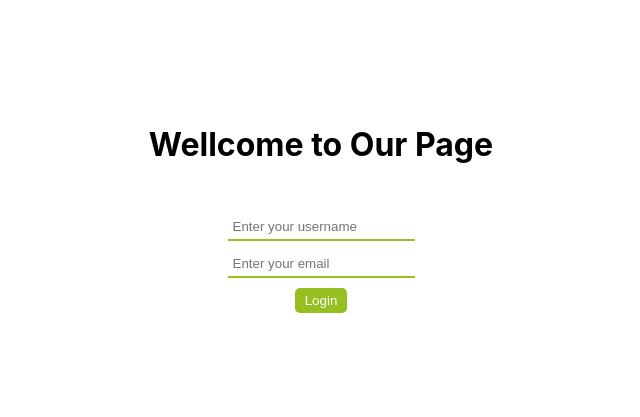
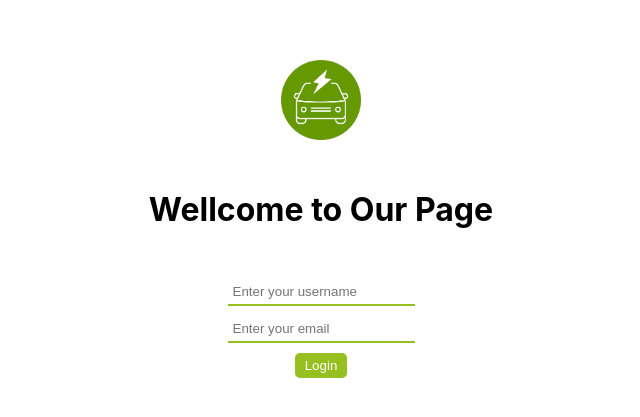
Before and after one commit to zemola/final-capstone-front-end, a React (Create React App) app: page / in a window 1280 px wide. Shown: the part 141-558 px from the top of the page, without its empty margins (319-959 px from the left). Built offline with nearby package versions, Linux system fonts and the light colour scheme; no server answers.

Commit message:
Adds a bit styles and logo to loginScreen

```diff
--- a/src/App.js
+++ b/src/App.js
@@ -10,7 +10,6 @@ import LoginPage from './components/LoginPage';
 function App() {
   const dispatch = useDispatch();
   const { currentUser } = useSelector((state) => state.users);
-  console.log(currentUser);
 
   const isUser = () => {
     if (!currentUser) {
--- a/src/components/LoginPage.js
+++ b/src/components/LoginPage.js
@@ -2,13 +2,13 @@ import React, { useState } from 'react';
 import { useDispatch, useSelector } from 'react-redux';
 import { fetchUser, setCurrentUser } from '../features/user/userSlice';
 import styles from './LoginPage.module.css';
+import logoImage from '../img/logo.png';
 
 export default function LoginPage() {
   const [email, setEmail] = useState('');
   const [userName, setUserName] = useState('');
   const [message, setMessage] = useState('');
   const { users } = useSelector((state) => state.users);
-  console.log(users);
 
   const dispatch = useDispatch();
 
@@ -28,7 +28,8 @@ export default function LoginPage() {
 
   return (
     <div className={styles.container}>
-      <h1>Wellcome to Our Page</h1>
+      <img src={logoImage} className={styles.logoImg} alt="app logo" />
+      <h1 className={styles.heading}>Wellcome to Our Page</h1>
       <div className={styles.inputesContainer}>
         <input className={styles.input} type="text" value={userName} onChange={(e) => setUserName(e.target.value)} placeholder="Enter your username" />
         <input className={styles.input} type="text" value={email} onChange={(e) => setEmail(e.target.value)} placeholder="Enter your email" />
--- a/src/components/LoginPage.module.css
+++ b/src/components/LoginPage.module.css
@@ -30,3 +30,12 @@
   border: none;
   color: white;
 }
+
+.logoImg {
+  height: 10vh;
+  width: 10vh;
+}
+
+.heading {
+  text-align: center;
+}
```
